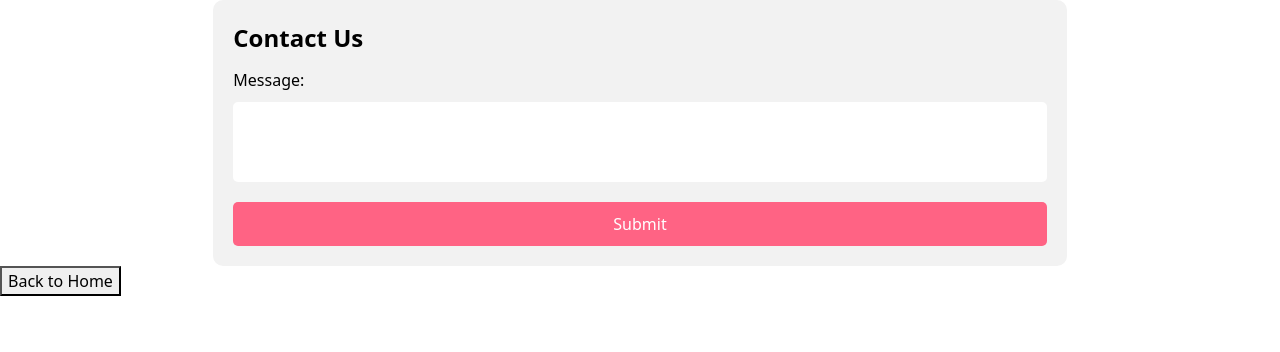
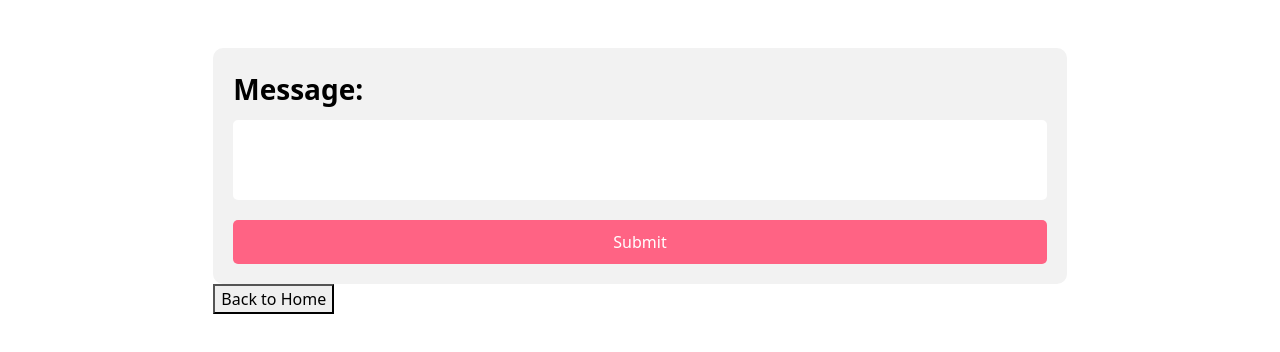
Before and after one commit to Oluwafemi-John1/Anonymous-message-app, a React (Vite) app: page /addchat in a window 1280 px wide. Shown: the top 352 px of the page. Built offline with nearby package versions, Linux system fonts and the light colour scheme; no server answers; sample sign-in values are in the browser's storage.

Commit message:
Update styling and add back button to contact form

```diff
--- a/src/App.css
+++ b/src/App.css
@@ -1,3 +1,4 @@
+
 .contact-form {
     background-color: #f2f2f2;
     padding: 20px;
--- a/src/components/Addchat.jsx
+++ b/src/components/Addchat.jsx
@@ -39,18 +39,18 @@ const Addchat = () => {
 
     return (
         <>
-            <div className="col-lg-8 col-10 mx-auto">
-                <div class="contact-form">
-                    <span class="heading">Contact Us</span>
+            <div className="col-lg-8 col-10 mx-auto mt-lg-5 mt-3">
+                <div className="contact-form">
+                    {/* <span className="heading">Message</span> */}
                     <form>
-                        <label for="message">Message:</label>
+                        <label htmlFor="message" className='fw-bold fs-3'>Message:</label>
                         <textarea id="message" name="message" required=""></textarea>
                         <button type="button">Submit</button>
                     </form>
                 </div>
+                <button onClick={goHome}>Back to Home</button>
             </div>
 
-            <button onClick={goHome}>Back to Home</button>
         </>
     )
 }
```
